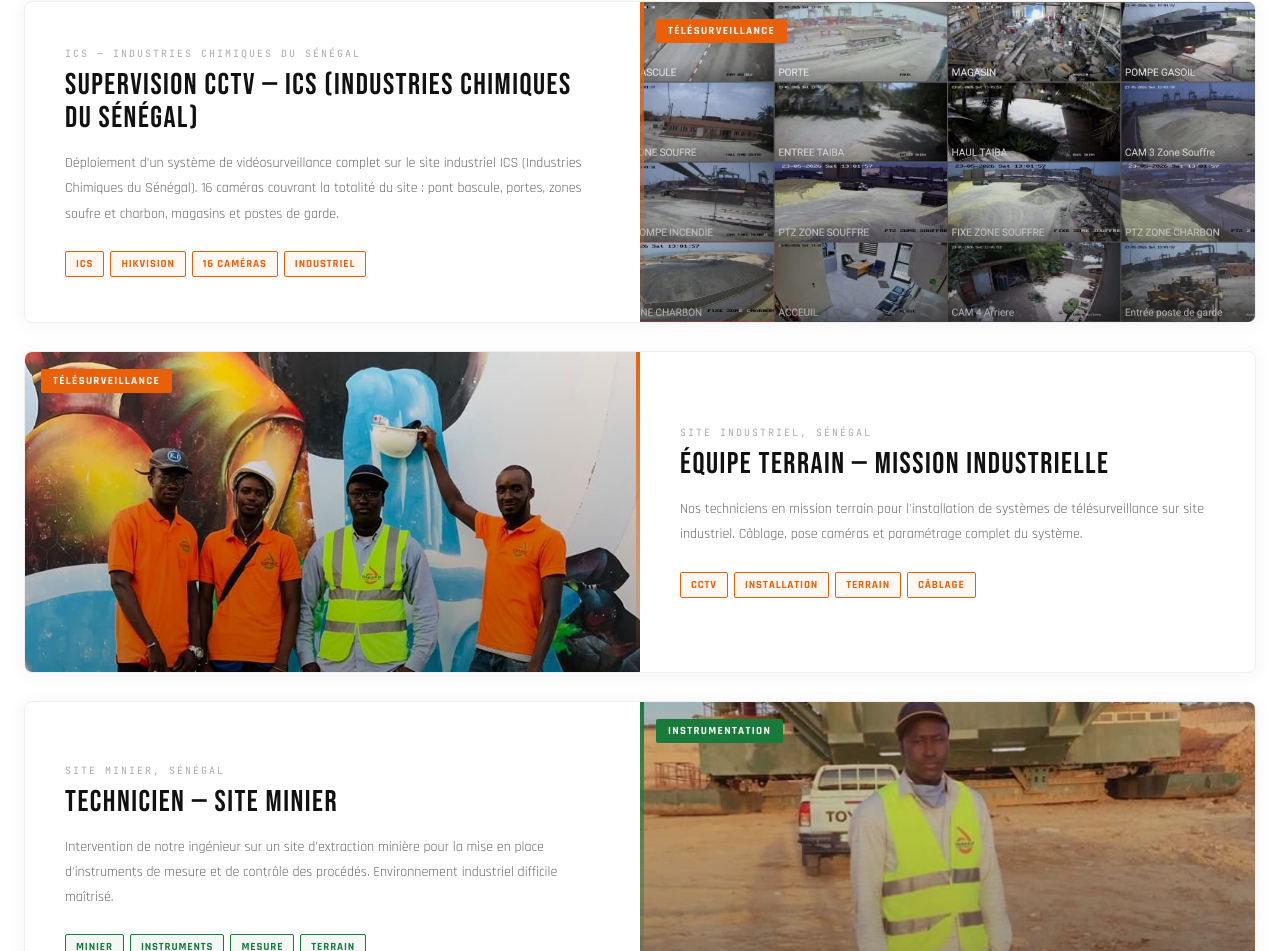
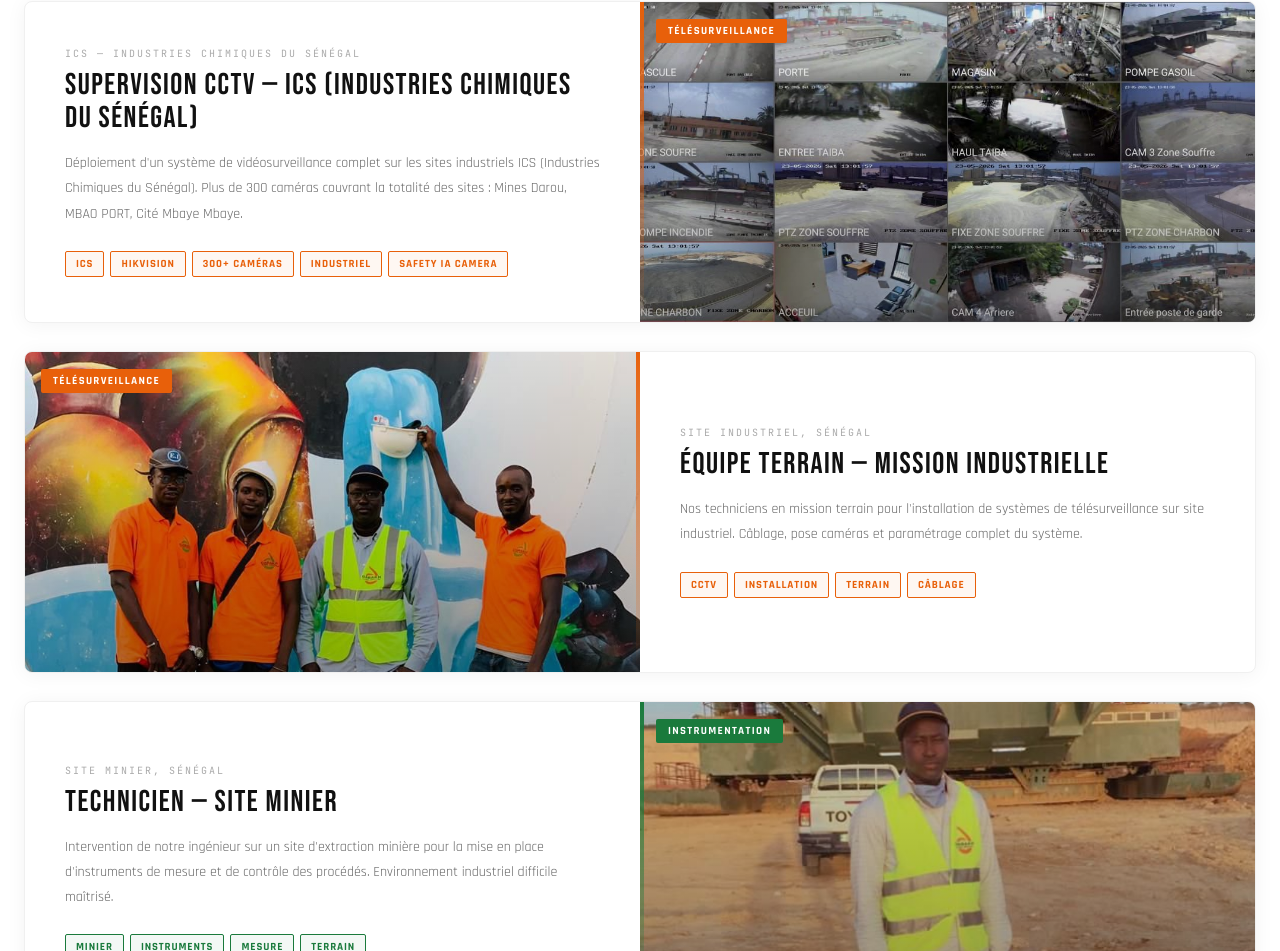
Before and after one commit to bn710024-droid/Dabakh, a Next.js app: page /realisations in a window 1280 px wide. Shown: the part 1154-2105 px from the top of the page. Built offline with nearby package versions, Linux system fonts and the light colour scheme.

Commit message:
Update ICS project: 300+ cameras, 3 sites, add Safety IA Camera tag

```diff
--- a/app/realisations/page.tsx
+++ b/app/realisations/page.tsx
@@ -33,8 +33,8 @@ const realisations: {title:string;category:string;location:string;img:string;pos
     location:'ICS — Industries Chimiques du Sénégal',
     img:'/images/real-sococim-cctv.jpg',
     pos:'center center',
-    desc:'Déploiement d\'un système de vidéosurveillance complet sur le site industriel ICS (Industries Chimiques du Sénégal). 16 caméras couvrant la totalité du site : pont bascule, portes, zones soufre et charbon, magasins et postes de garde.',
-    tags:['ICS','Hikvision','16 caméras','Industriel'],
+    desc:'Déploiement d\'un système de vidéosurveillance complet sur les sites industriels ICS (Industries Chimiques du Sénégal). Plus de 300 caméras couvrant la totalité des sites : Mines Darou, MBAO PORT, Cité Mbaye Mbaye.',
+    tags:['ICS','Hikvision','300+ caméras','Industriel','Safety IA Camera'],
     color:'#E8600A',
   },
   {
```
